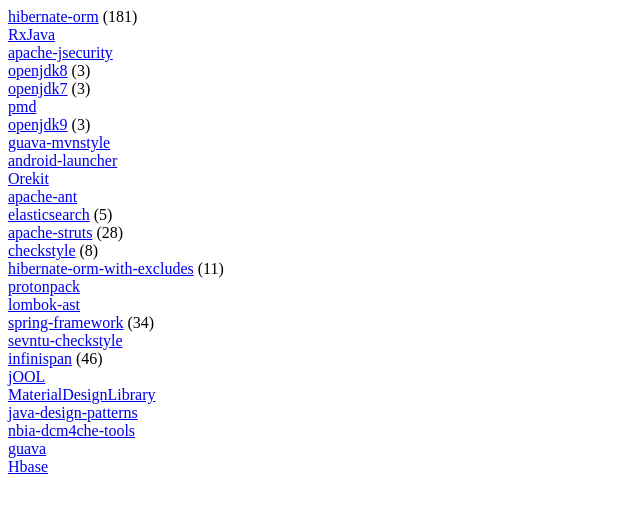
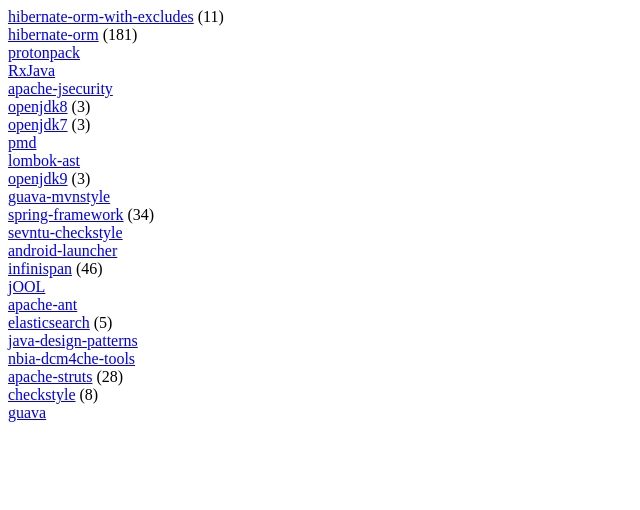
Before and after one commit to bamapookie/bamapookie.github.io, a plain HTML site: page checkstyle-diff-issue-3733/index.html in a window 1280 px wide. Shown: the whole page, without its empty margins (0-640 px from the left). Drawn offline with Linux system fonts and the light colour scheme.

Commit message:
updated prior to checkstyle merge

```diff
--- a/checkstyle-diff-issue-3733/index.html
+++ b/checkstyle-diff-issue-3733/index.html
@@ -1,28 +1,25 @@
 <html><body>
+<a href='hibernate-orm-with-excludes/index.html'>hibernate-orm-with-excludes</a> (11)<br />
 <a href='hibernate-orm/index.html'>hibernate-orm</a> (181)<br />
+<a href='protonpack/index.html'>protonpack</a><br />
 <a href='RxJava/index.html'>RxJava</a><br />
 <a href='apache-jsecurity/index.html'>apache-jsecurity</a><br />
 <a href='openjdk8/index.html'>openjdk8</a> (3)<br />
 <a href='openjdk7/index.html'>openjdk7</a> (3)<br />
 <a href='pmd/index.html'>pmd</a><br />
+<a href='lombok-ast/index.html'>lombok-ast</a><br />
 <a href='openjdk9/index.html'>openjdk9</a> (3)<br />
 <a href='guava-mvnstyle/index.html'>guava-mvnstyle</a><br />
+<a href='spring-framework/index.html'>spring-framework</a> (34)<br />
+<a href='sevntu-checkstyle/index.html'>sevntu-checkstyle</a><br />
 <a href='android-launcher/index.html'>android-launcher</a><br />
-<a href='Orekit/index.html'>Orekit</a><br />
+<a href='infinispan/index.html'>infinispan</a> (46)<br />
+<a href='jOOL/index.html'>jOOL</a><br />
 <a href='apache-ant/index.html'>apache-ant</a><br />
 <a href='elasticsearch/index.html'>elasticsearch</a> (5)<br />
+<a href='java-design-patterns/index.html'>java-design-patterns</a><br />
+<a href='nbia-dcm4che-tools/index.html'>nbia-dcm4che-tools</a><br />
 <a href='apache-struts/index.html'>apache-struts</a> (28)<br />
 <a href='checkstyle/index.html'>checkstyle</a> (8)<br />
-<a href='hibernate-orm-with-excludes/index.html'>hibernate-orm-with-excludes</a> (11)<br />
-<a href='protonpack/index.html'>protonpack</a><br />
-<a href='lombok-ast/index.html'>lombok-ast</a><br />
-<a href='spring-framework/index.html'>spring-framework</a> (34)<br />
-<a href='sevntu-checkstyle/index.html'>sevntu-checkstyle</a><br />
-<a href='infinispan/index.html'>infinispan</a> (46)<br />
-<a href='jOOL/index.html'>jOOL</a><br />
-<a href='MaterialDesignLibrary/index.html'>MaterialDesignLibrary</a><br />
-<a href='java-design-patterns/index.html'>java-design-patterns</a><br />
-<a href='nbia-dcm4che-tools/index.html'>nbia-dcm4che-tools</a><br />
 <a href='guava/index.html'>guava</a><br />
-<a href='Hbase/index.html'>Hbase</a><br />
 </body></html>
```
Also changed, not shown: checkstyle-diff-issue-3733/openjdk9/index.html (+4 -4 lines).
